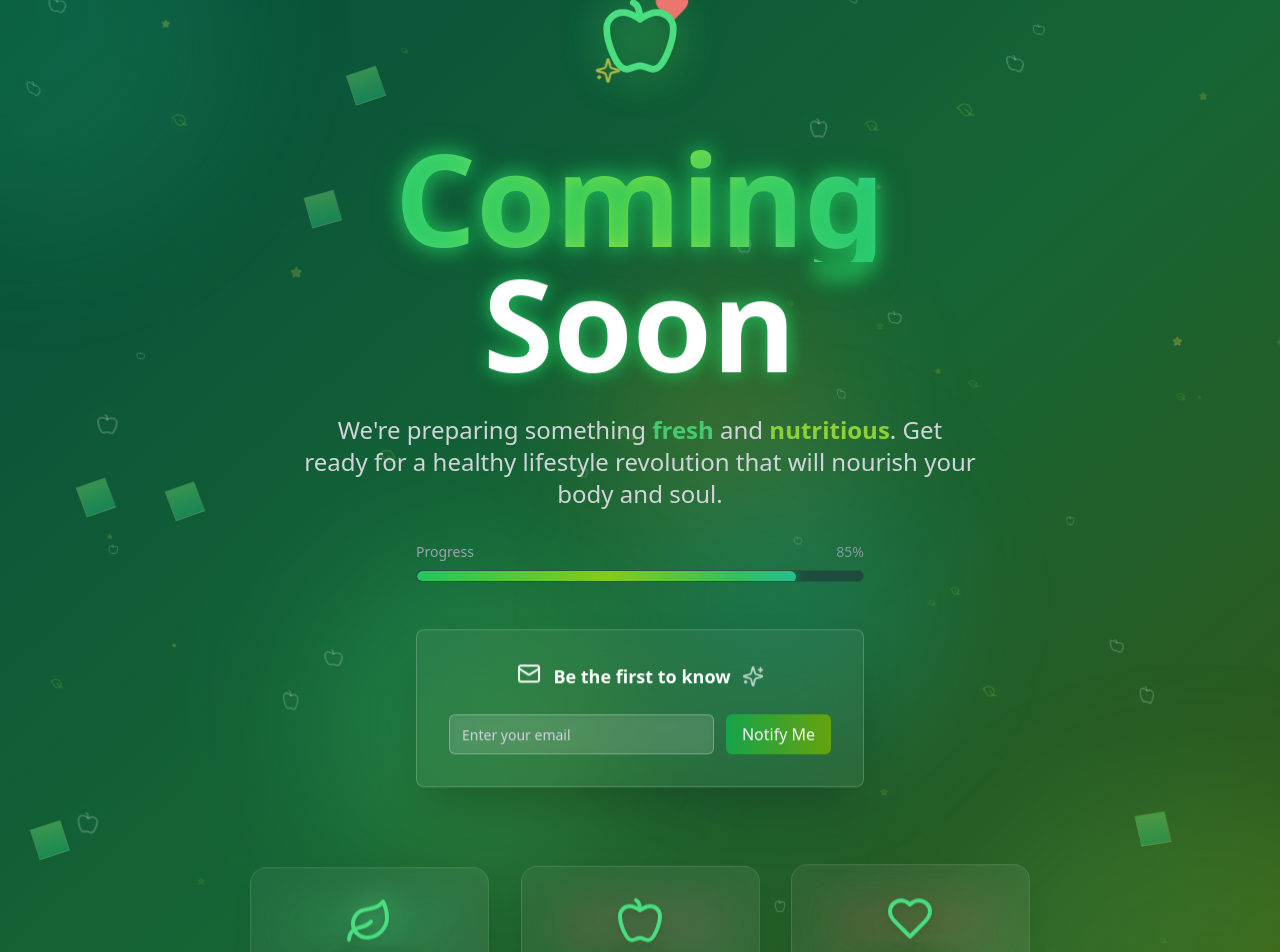
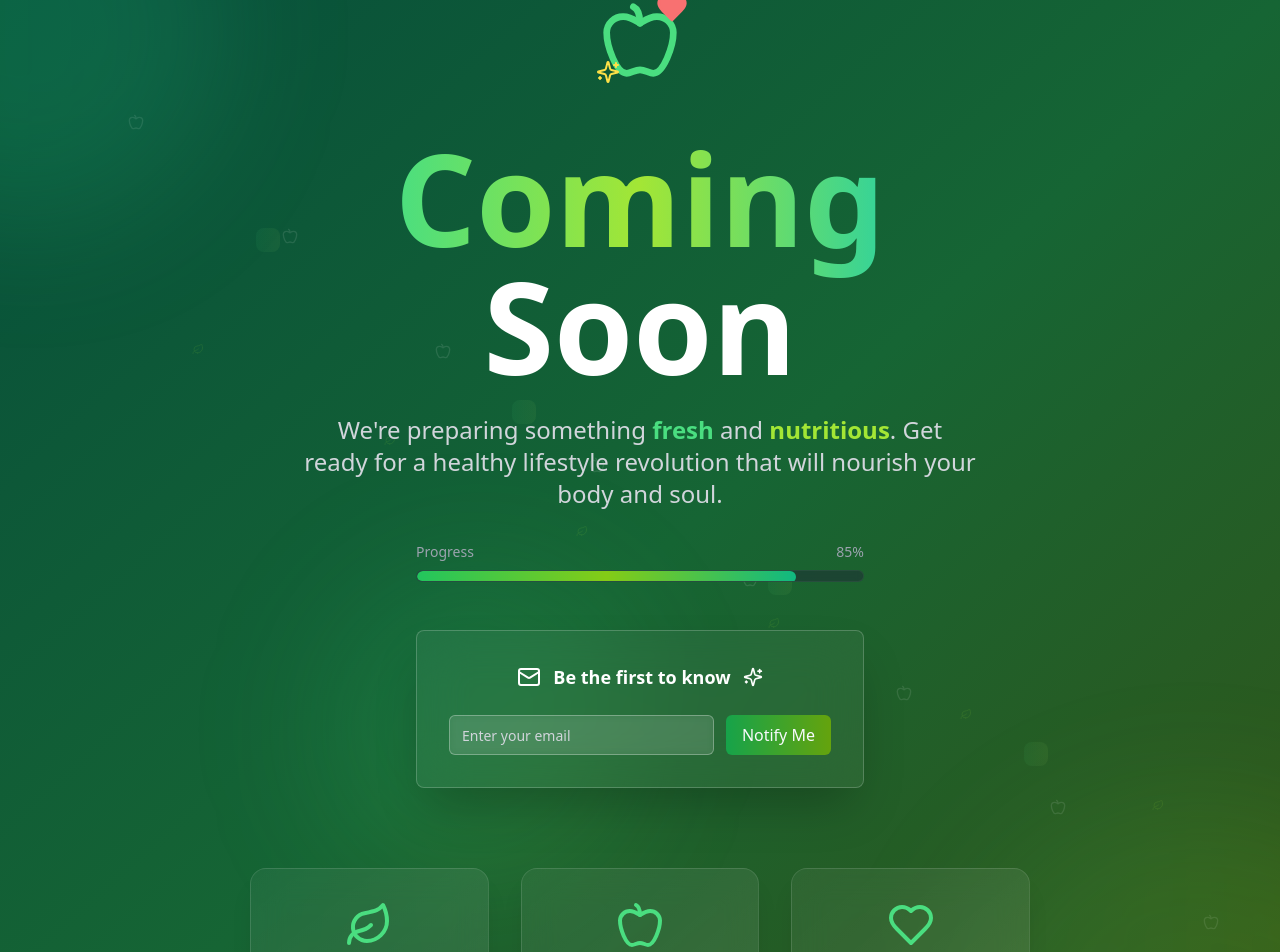
Before and after one commit to Junaid212/starry-arrival-soon, a React (Vite) app: page / in a window 1280 px wide. Shown: the top 952 px of the page. Built offline with nearby package versions, Linux system fonts and the light colour scheme.

Commit message:
Refactor: Reduce background animations
Remove blinking text and simplify background animations.

```diff
--- a/src/pages/Index.tsx
+++ b/src/pages/Index.tsx
@@ -23,155 +23,111 @@ const Index = () => {
 
   return (
     <div className="min-h-screen relative overflow-hidden bg-gradient-to-br from-emerald-900 via-green-800 to-lime-900">
-      {/* 3D Floating Geometric Shapes */}
+      {/* Simplified Floating Elements - Reduced quantity */}
       <div className="absolute inset-0">
-        {[...Array(8)].map((_, i) => (
+        {[...Array(4)].map((_, i) => (
           <div
-            key={`cube-${i}`}
-            className="absolute animate-float-3d"
+            key={`shape-${i}`}
+            className="absolute opacity-20"
             style={{
-              left: `${Math.random() * 100}%`,
-              top: `${Math.random() * 100}%`,
-              animationDelay: `${Math.random() * 4}s`,
-              animationDuration: `${4 + Math.random() * 3}s`,
-              transform: `rotateX(${Math.random() * 360}deg) rotateY(${Math.random() * 360}deg)`,
+              left: `${20 + i * 20}%`,
+              top: `${20 + i * 15}%`,
             }}
           >
-            <div className="w-4 h-4 sm:w-6 sm:h-6 md:w-8 md:h-8 bg-gradient-to-r from-green-400/20 to-lime-300/20 backdrop-blur-sm border border-white/10 animate-spin-slow transform-gpu preserve-3d">
-              <div className="absolute inset-0 bg-gradient-to-r from-emerald-500/30 to-green-400/30 animate-pulse"></div>
-            </div>
+            <div className="w-6 h-6 bg-gradient-to-r from-green-400/30 to-lime-300/30 rounded-lg"></div>
           </div>
         ))}
       </div>
 
-      {/* Enhanced Animated Food Icons with 3D effect */}
+      {/* Simplified Food Icons - Static positions */}
       <div className="absolute inset-0">
-        {[...Array(window.innerWidth < 768 ? 15 : 25)].map((_, i) => (
+        {[...Array(8)].map((_, i) => (
           <div
             key={`apple-${i}`}
-            className="absolute animate-float-rotate"
+            className="absolute opacity-10"
             style={{
-              left: `${Math.random() * 100}%`,
-              top: `${Math.random() * 100}%`,
-              animationDelay: `${Math.random() * 3}s`,
-              animationDuration: `${3 + Math.random() * 2}s`,
+              left: `${10 + i * 12}%`,
+              top: `${10 + i * 10}%`,
             }}
           >
             <Apple
-              className="text-white/25 drop-shadow-lg animate-pulse transform-gpu"
-              size={window.innerWidth < 768 ? Math.random() * 10 + 6 : Math.random() * 16 + 8}
-              style={{
-                filter: 'drop-shadow(0 0 10px rgba(34, 197, 94, 0.3))',
-                transform: `perspective(1000px) rotateX(${Math.random() * 45}deg) rotateY(${Math.random() * 45}deg)`
-              }}
+              className="text-white"
+              size={window.innerWidth < 768 ? 12 : 16}
             />
           </div>
         ))}
-        {[...Array(window.innerWidth < 768 ? 12 : 20)].map((_, i) => (
+        {[...Array(6)].map((_, i) => (
           <div
             key={`leaf-${i}`}
-            className="absolute animate-drift"
+            className="absolute opacity-10"
             style={{
-              left: `${Math.random() * 100}%`,
-              top: `${Math.random() * 100}%`,
-              animationDelay: `${Math.random() * 4}s`,
-              animationDuration: `${4 + Math.random() * 3}s`,
+              left: `${15 + i * 15}%`,
+              top: `${30 + i * 8}%`,
             }}
           >
             <Leaf
-              className="text-lime-400/20 animate-spin-slow transform-gpu"
-              size={window.innerWidth < 768 ? Math.random() * 8 + 4 : Math.random() * 12 + 6}
-              style={{
-                filter: 'drop-shadow(0 0 8px rgba(163, 230, 53, 0.2))',
-              }}
-            />
-          </div>
-        ))}
-        {[...Array(window.innerWidth < 768 ? 10 : 15)].map((_, i) => (
-          <div
-            key={`star-${i}`}
-            className="absolute animate-twinkle"
-            style={{
-              left: `${Math.random() * 100}%`,
-              top: `${Math.random() * 100}%`,
-              animationDelay: `${Math.random() * 2}s`,
-              animationDuration: `${2 + Math.random() * 1}s`,
-            }}
-          >
-            <Star
-              className="text-yellow-300/30 animate-pulse"
-              size={window.innerWidth < 768 ? Math.random() * 6 + 3 : Math.random() * 8 + 4}
-              fill="currentColor"
+              className="text-lime-400"
+              size={window.innerWidth < 768 ? 8 : 12}
             />
           </div>
         ))}
       </div>
 
-      {/* Enhanced Floating Orbs with 3D depth - Responsive */}
+      {/* Simplified Background Orbs - Static */}
       <div className="absolute inset-0 overflow-hidden">
-        <div className="absolute -top-20 -left-20 sm:-top-40 sm:-left-40 w-48 h-48 sm:w-96 sm:h-96 bg-gradient-to-r from-green-500/30 to-emerald-400/25 rounded-full blur-3xl animate-pulse-slow transform-gpu"></div>
-        <div className="absolute -bottom-20 -right-20 sm:-bottom-40 sm:-right-40 w-60 h-60 sm:w-[500px] sm:h-[500px] bg-gradient-to-l from-lime-500/20 to-green-400/15 rounded-full blur-3xl animate-float" style={{ animationDelay: '1s' }}></div>
-        <div className="absolute top-1/2 left-1/4 w-40 h-40 sm:w-80 sm:h-80 bg-gradient-to-br from-emerald-500/25 to-lime-400/20 rounded-full blur-3xl animate-drift" style={{ animationDelay: '2s' }}></div>
-        <div className="absolute top-1/4 right-1/3 w-32 h-32 sm:w-64 sm:h-64 bg-gradient-to-tl from-orange-500/30 to-yellow-400/25 rounded-full blur-3xl animate-pulse-slow" style={{ animationDelay: '3s' }}></div>
-        <div className="absolute bottom-1/3 left-1/2 w-36 h-36 sm:w-72 sm:h-72 bg-gradient-to-r from-teal-500/20 to-cyan-400/15 rounded-full blur-3xl animate-float" style={{ animationDelay: '4s' }}></div>
+        <div className="absolute -top-20 -left-20 sm:-top-40 sm:-left-40 w-48 h-48 sm:w-96 sm:h-96 bg-gradient-to-r from-green-500/20 to-emerald-400/15 rounded-full blur-3xl"></div>
+        <div className="absolute -bottom-20 -right-20 sm:-bottom-40 sm:-right-40 w-60 h-60 sm:w-[500px] sm:h-[500px] bg-gradient-to-l from-lime-500/15 to-green-400/10 rounded-full blur-3xl"></div>
+        <div className="absolute top-1/2 left-1/4 w-40 h-40 sm:w-80 sm:h-80 bg-gradient-to-br from-emerald-500/15 to-lime-400/10 rounded-full blur-3xl"></div>
       </div>
 
-      {/* Animated Grid Pattern */}
-      <div className="absolute inset-0 opacity-5">
-        <div className="w-full h-full bg-[radial-gradient(circle_at_center,_var(--tw-gradient-stops))] from-white/10 via-transparent to-transparent animate-pulse-slow"></div>
-      </div>
-
-      {/* Main Content with Enhanced 3D Effects - Responsive */}
+      {/* Main Content - Simplified */}
       <div className="relative z-10 min-h-screen flex items-center justify-center px-4 sm:px-6 lg:px-8">
-        <div className="text-center max-w-xs sm:max-w-md md:max-w-2xl lg:max-w-4xl mx-auto animate-fade-in-up">
-          {/* Enhanced Logo/Icon with 3D effect - Responsive */}
-          <div className="mb-6 sm:mb-8 inline-block animate-float-gentle">
-            <div className="relative transform-gpu preserve-3d">
-              <div className="absolute inset-0 bg-gradient-to-r from-green-400/20 to-lime-400/20 rounded-full blur-xl animate-pulse"></div>
-              <Apple className="w-12 h-12 sm:w-16 sm:h-16 md:w-20 md:h-20 text-green-400 mx-auto mb-4 animate-bounce-gentle relative z-10 drop-shadow-2xl"
-                style={{ filter: 'drop-shadow(0 0 20px rgba(34, 197, 94, 0.5))' }} />
-              <Heart className="w-4 h-4 sm:w-6 sm:h-6 md:w-8 md:h-8 text-red-400 absolute -top-1 -right-1 sm:-top-2 sm:-right-2 animate-heartbeat"
+        <div className="text-center max-w-xs sm:max-w-md md:max-w-2xl lg:max-w-4xl mx-auto">
+          {/* Simplified Logo/Icon */}
+          <div className="mb-6 sm:mb-8 inline-block">
+            <div className="relative">
+              <Apple className="w-12 h-12 sm:w-16 sm:h-16 md:w-20 md:h-20 text-green-400 mx-auto mb-4" />
+              <Heart className="w-4 h-4 sm:w-6 sm:h-6 md:w-8 md:h-8 text-red-400 absolute -top-1 -right-1 sm:-top-2 sm:-right-2"
                 fill="currentColor" />
-              <Sparkles className="w-3 h-3 sm:w-4 sm:h-4 md:w-6 md:h-6 text-yellow-300 absolute -bottom-1 -left-1 animate-twinkle" />
+              <Sparkles className="w-3 h-3 sm:w-4 sm:h-4 md:w-6 md:h-6 text-yellow-300 absolute -bottom-1 -left-1" />
             </div>
           </div>
 
-          {/* Enhanced Main Heading with 3D text effect - Responsive */}
-          <h1 className="text-4xl sm:text-5xl md:text-7xl lg:text-9xl font-bold text-white mb-4 sm:mb-6 leading-tight animate-text-glow">
-            <span className="bg-gradient-to-r from-green-400 via-lime-400 to-emerald-400 bg-clip-text text-transparent animate-gradient-shift inline-block transform-gpu">
+          {/* Simplified Main Heading - No animations */}
+          <h1 className="text-4xl sm:text-5xl md:text-7xl lg:text-9xl font-bold text-white mb-4 sm:mb-6 leading-tight">
+            <span className="bg-gradient-to-r from-green-400 via-lime-400 to-emerald-400 bg-clip-text text-transparent">
               Coming
             </span>
             <br />
-            <span className="text-white hover-scale-3d inline-block transition-all duration-500 transform-gpu perspective-1000 animate-text-float">
+            <span className="text-white">
               Soon
             </span>
           </h1>
 
-          {/* Enhanced Subtitle - Responsive */}
-          <p className="text-sm sm:text-lg md:text-xl lg:text-2xl text-gray-300 mb-6 sm:mb-8 max-w-xs sm:max-w-md md:max-w-2xl mx-auto leading-relaxed animate-fade-in-delay px-4 sm:px-0">
-            We're preparing something <span className="text-green-400 font-semibold animate-pulse">fresh</span> and <span className="text-lime-400 font-semibold animate-pulse">nutritious</span>. Get ready for a healthy lifestyle revolution that will nourish your body and soul.
+          {/* Simplified Subtitle */}
+          <p className="text-sm sm:text-lg md:text-xl lg:text-2xl text-gray-300 mb-6 sm:mb-8 max-w-xs sm:max-w-md md:max-w-2xl mx-auto leading-relaxed px-4 sm:px-0">
+            We're preparing something <span className="text-green-400 font-semibold">fresh</span> and <span className="text-lime-400 font-semibold">nutritious</span>. Get ready for a healthy lifestyle revolution that will nourish your body and soul.
           </p>
 
-          {/* Enhanced Progress Bar with 3D effect - Responsive */}
-          <div className="mb-8 sm:mb-12 max-w-xs sm:max-w-md mx-auto animate-slide-up px-4 sm:px-0">
+          {/* Simplified Progress Bar */}
+          <div className="mb-8 sm:mb-12 max-w-xs sm:max-w-md mx-auto px-4 sm:px-0">
             <div className="flex justify-between text-xs sm:text-sm text-gray-400 mb-2">
               <span>Progress</span>
-              <span className="animate-pulse">85%</span>
+              <span>85%</span>
             </div>
             <div className="w-full bg-gray-800/50 rounded-full h-2 sm:h-3 overflow-hidden backdrop-blur-sm border border-white/5">
-              <div className="bg-gradient-to-r from-green-500 via-lime-500 to-emerald-500 h-2 sm:h-3 rounded-full animate-progress-glow relative overflow-hidden" style={{ width: '85%' }}>
-                <div className="absolute inset-0 bg-gradient-to-r from-transparent via-white/30 to-transparent animate-shimmer"></div>
+              <div className="bg-gradient-to-r from-green-500 via-lime-500 to-emerald-500 h-2 sm:h-3 rounded-full" style={{ width: '85%' }}>
               </div>
             </div>
           </div>
 
-          {/* Enhanced Email Subscription Card - Responsive */}
-          <Card className="max-w-xs sm:max-w-md mx-auto p-4 sm:p-6 md:p-8 bg-white/5 backdrop-blur-xl border border-white/20 hover:bg-white/10 hover:border-white/30 transition-all duration-500 animate-card-float transform-gpu hover:scale-105 shadow-2xl">
+          {/* Simplified Email Subscription Card */}
+          <Card className="max-w-xs sm:max-w-md mx-auto p-4 sm:p-6 md:p-8 bg-white/5 backdrop-blur-xl border border-white/20 hover:bg-white/10 hover:border-white/30 transition-all duration-300 shadow-2xl">
             <form onSubmit={handleSubmit} className="space-y-4 sm:space-y-6">
               <div className="flex items-center justify-center space-x-2 sm:space-x-3 text-white mb-4 sm:mb-6">
-                <Mail className="w-4 h-4 sm:w-5 sm:h-5 md:w-6 md:h-6 animate-bounce-gentle" />
+                <Mail className="w-4 h-4 sm:w-5 sm:h-5 md:w-6 md:h-6" />
                 <span className="font-semibold text-sm sm:text-base md:text-lg">Be the first to know</span>
-                <Sparkles className="w-3 h-3 sm:w-4 sm:h-4 md:w-5 md:h-5 animate-twinkle" />
+                <Sparkles className="w-3 h-3 sm:w-4 sm:h-4 md:w-5 md:h-5" />
               </div>
               <div className="flex flex-col sm:flex-row space-y-3 sm:space-y-0 sm:space-x-3">
                 <Input
@@ -184,7 +140,7 @@ const Index = () => {
                 />
                 <Button
                   type="submit"
-                  className="bg-gradient-to-r from-green-600 to-lime-600 hover:from-green-500 hover:to-lime-500 transition-all duration-300 hover:scale-110 hover:shadow-lg hover:shadow-green-500/25 transform-gpu text-sm sm:text-base px-6 py-2 sm:px-4 sm:py-2"
+                  className="bg-gradient-to-r from-green-600 to-lime-600 hover:from-green-500 hover:to-lime-500 transition-all duration-300 hover:scale-105 text-sm sm:text-base px-6 py-2 sm:px-4 sm:py-2"
                 >
                   Notify Me
                 </Button>
@@ -192,7 +148,7 @@ const Index = () => {
             </form>
           </Card>
 
-          {/* Enhanced Features Preview with 3D cards - Responsive */}
+          {/* Simplified Features Preview */}
           <div className="mt-12 sm:mt-16 md:mt-20 grid grid-cols-1 sm:grid-cols-2 lg:grid-cols-3 gap-4 sm:gap-6 md:gap-8 max-w-xs sm:max-w-2xl lg:max-w-4xl mx-auto px-4 sm:px-0">
             {[
               { icon: Leaf, title: "Natural", desc: "100% organic ingredients", color: "from-green-500/20 to-emerald-400/20" },
@@ -201,33 +157,28 @@ const Index = () => {
             ].map((feature, index) => (
               <div
                 key={index}
-                className="text-center p-4 sm:p-6 md:p-8 rounded-2xl bg-gradient-to-br from-white/5 to-white/10 backdrop-blur-lg border border-white/10 hover:bg-gradient-to-br hover:from-white/10 hover:to-white/15 hover:border-white/20 transition-all duration-500 hover:scale-105 hover:-translate-y-2 transform-gpu animate-card-float shadow-xl"
-                style={{
-                  animationDelay: `${index * 0.3}s`,
-                  background: `linear-gradient(135deg, ${feature.color.split(' ')[0].replace('from-', 'rgba(').replace('/20', ', 0.1)')}, ${feature.color.split(' ')[1].replace('to-', 'rgba(').replace('/20', ', 0.05)')})`
-                }}
+                className="text-center p-4 sm:p-6 md:p-8 rounded-2xl bg-gradient-to-br from-white/5 to-white/10 backdrop-blur-lg border border-white/10 hover:bg-gradient-to-br hover:from-white/10 hover:to-white/15 hover:border-white/20 transition-all duration-300 shadow-xl"
               >
                 <div className="relative mb-3 sm:mb-4">
-                  <div className={`absolute inset-0 bg-gradient-to-r ${feature.color} rounded-full blur-xl animate-pulse`}></div>
-                  <feature.icon className="w-8 h-8 sm:w-10 sm:h-10 md:w-12 md:h-12 text-green-400 mx-auto relative z-10 animate-bounce-gentle drop-shadow-lg" />
+                  <feature.icon className="w-8 h-8 sm:w-10 sm:h-10 md:w-12 md:h-12 text-green-400 mx-auto relative z-10" />
                 </div>
-                <h3 className="text-white font-bold text-lg sm:text-xl mb-2 sm:mb-3 animate-text-glow">{feature.title}</h3>
+                <h3 className="text-white font-bold text-lg sm:text-xl mb-2 sm:mb-3">{feature.title}</h3>
                 <p className="text-gray-300 text-xs sm:text-sm leading-relaxed">{feature.desc}</p>
               </div>
             ))}
           </div>
 
-          {/* Enhanced Social Links - Responsive */}
-          <div className="mt-12 sm:mt-16 flex justify-center space-x-6 animate-fade-in-delay">
-            <div className="text-gray-400 text-xs sm:text-sm animate-pulse">
+          {/* Simplified Social Links */}
+          <div className="mt-12 sm:mt-16 flex justify-center space-x-6">
+            <div className="text-gray-400 text-xs sm:text-sm">
               Follow us for updates
             </div>
           </div>
         </div>
       </div>
 
-      {/* Enhanced Footer - Responsive */}
-      <div className="absolute bottom-2 sm:bottom-4 left-1/2 transform -translate-x-1/2 text-gray-400 text-xs sm:text-sm animate-fade-in-delay">
+      {/* Simple Footer */}
+      <div className="absolute bottom-2 sm:bottom-4 left-1/2 transform -translate-x-1/2 text-gray-400 text-xs sm:text-sm">
         © 2024 Coming Soon. All rights reserved.
       </div>
     </div>
```
